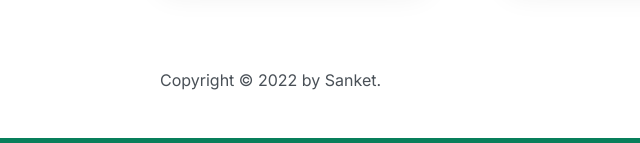
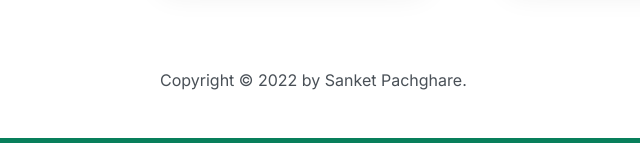
Before and after one commit to Sanket14324/GitHubProject, a plain HTML site: page index.html in a window 1280 px wide. Shown: the part 1899-2042 px from the top of the page, 0-640 px from the left. Drawn offline with Linux system fonts and the light colour scheme.

Commit message:
changed by me

```diff
--- a/index.html
+++ b/index.html
@@ -371,7 +371,7 @@
       </section>
 
       <footer>
-        Copyright &copy; 2022 by Sanket.
+        Copyright &copy; 2022 by Sanket Pachghare.
       </footer>
     </div>
   </body>
```
